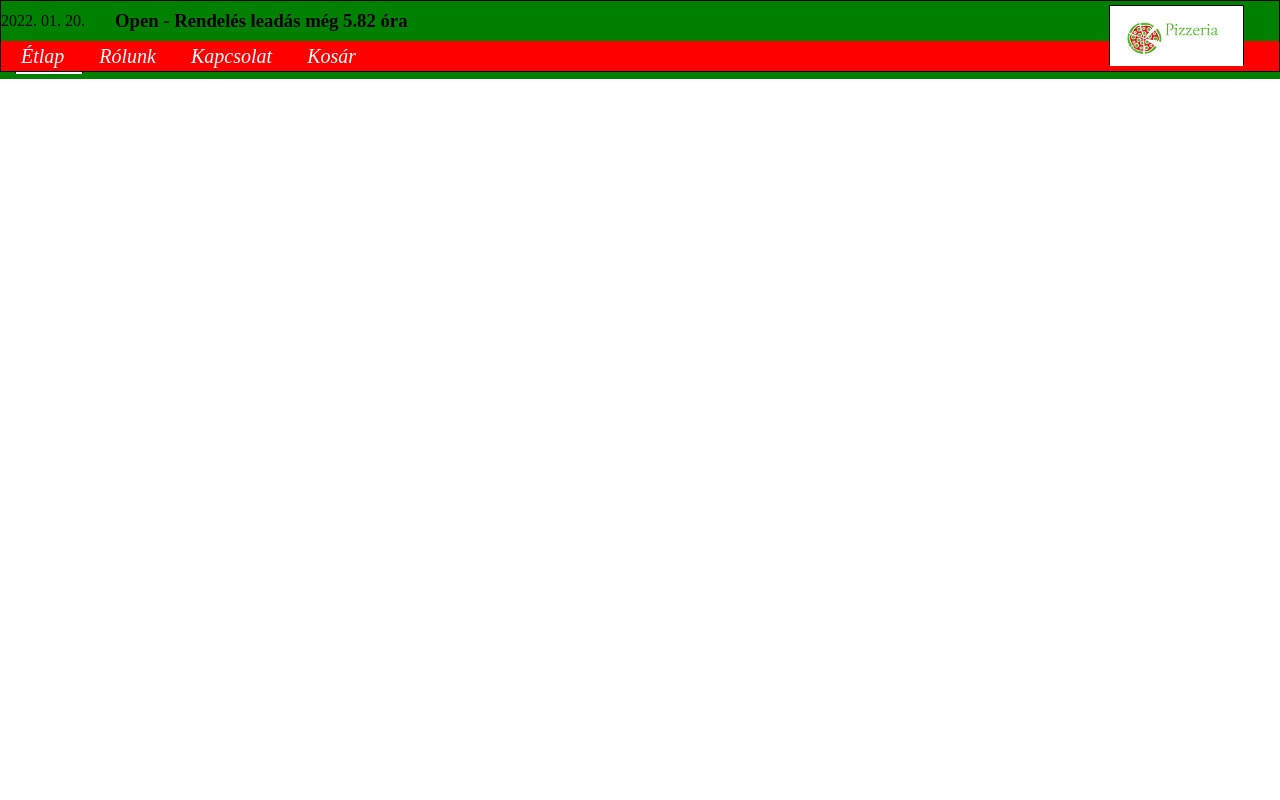
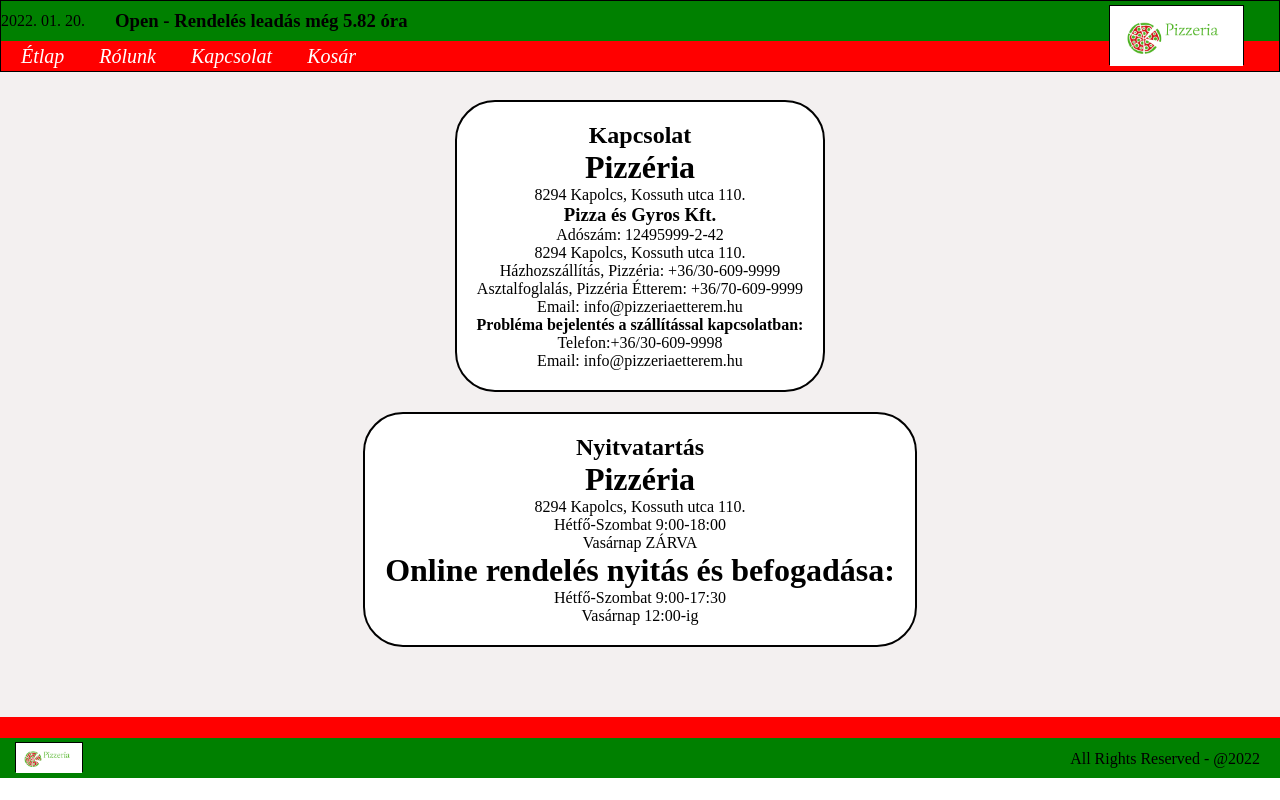
Before and after one commit to Norbesz93/etterem, a React (Create React App) app in the folder frontend/: page /contactUs in a window 1280 px wide. Built offline with nearby package versions, Linux system fonts and the light colour scheme; the HTML template or start-up script is replaced by a standard one.

Commit message:
Contact us v1

```diff
--- a/frontend/src/App.css
+++ b/frontend/src/App.css
@@ -473,3 +473,28 @@ li a {
   transition-duration: 1s;
   transform: scale(1.08);
 }
+
+/* CONTACT US */
+
+.contactUsMainDiv {
+  display: flex;
+  flex-direction: column;
+  justify-content: center;
+  align-items: center;
+  background-color: #f3f0f0;
+  gap: 20px;
+}
+
+.contactUsMainDiv div:nth-child(1) {
+  margin-top: 100px;
+}
+.contactUsMainDiv div:nth-child(2) {
+  margin-bottom: 70px;
+}
+.contactUsDetails {
+  background-color: white;
+  text-align: center;
+  border: 2px solid black;
+  border-radius: 40px;
+  padding: 20px;
+}
--- a/frontend/src/Components/ContactUs.jsx
+++ b/frontend/src/Components/ContactUs.jsx
@@ -2,8 +2,31 @@ const ContactUs = ()=>{
 
 
     return(
-        <div>
-            CONTACT US
+        <div className="contactUsMainDiv">
+            <div className="contactUsDetails">
+                <h2>Kapcsolat</h2>
+                <h1>Pizzéria</h1>
+                <p>8294 Kapolcs, Kossuth utca 110.</p>
+                <h3>Pizza és Gyros Kft.</h3>
+                <p>Adószám: 12495999-2-42</p>
+                <p>8294 Kapolcs, Kossuth utca 110.</p>
+                <p>Házhozszállítás, Pizzéria: +36/30-609-9999</p>
+                <p>Asztalfoglalás, Pizzéria Étterem: +36/70-609-9999</p>
+                <p>Email: info@pizzeriaetterem.hu</p>
+                <h4>Probléma bejelentés a szállítással kapcsolatban:</h4>
+                <p>Telefon:+36/30-609-9998</p>
+                <p>Email: info@pizzeriaetterem.hu</p>
+            </div>
+            <div className="contactUsDetails">
+                <h2>Nyitvatartás</h2>
+                <h1>Pizzéria</h1>
+                <p>8294 Kapolcs, Kossuth utca 110.</p>
+                <p>Hétfő-Szombat 9:00-18:00</p>
+                <p>Vasárnap ZÁRVA</p>
+                <h1>Online rendelés nyitás és befogadása:</h1>
+                <p>Hétfő-Szombat 9:00-17:30</p>
+                <p>Vasárnap 12:00-ig</p>
+            </div>
         </div>
     );
 }
--- a/frontend/src/Components/Navbar.jsx
+++ b/frontend/src/Components/Navbar.jsx
@@ -46,7 +46,7 @@ const Navbar = ()=>{
                 <ul id="navList">
                     <li><a href="menu">Étlap</a></li>
                     <li><a href="aboutUs">Rólunk</a></li>
-                    <li><a href="conatctUs">Kapcsolat</a></li>
+                    <li><a href="contactUs">Kapcsolat</a></li>
                     <li><a href="cart">Kosár</a></li>
                 </ul>
             </div>
```
